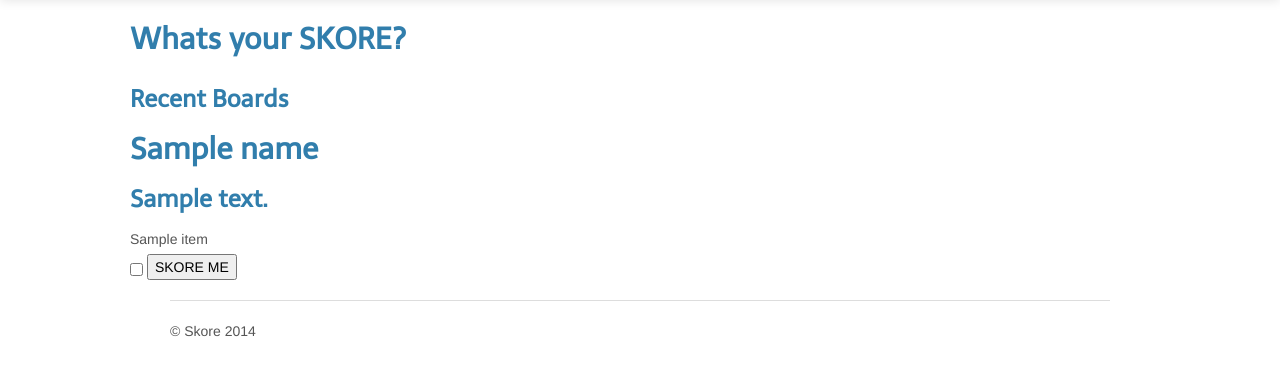
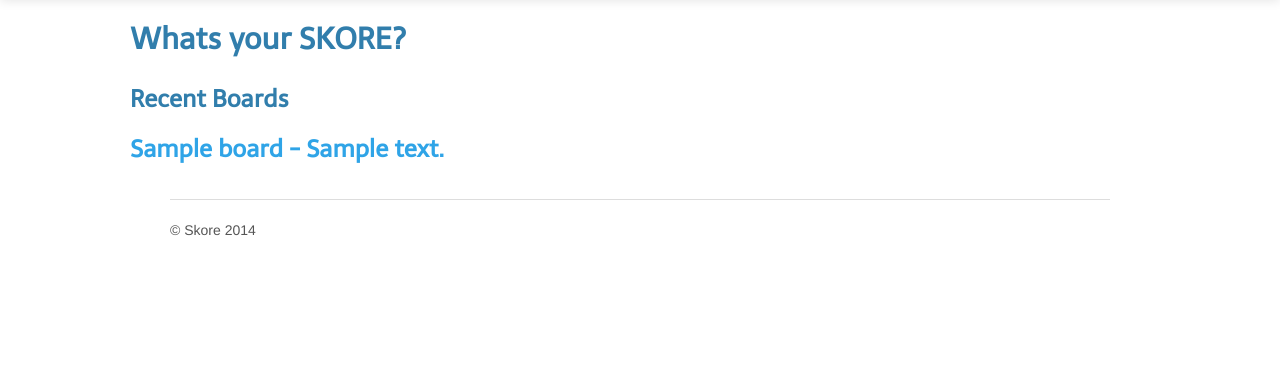
Before and after one commit to t20/skore, a Flask app: template templates/index.html in a window 1280 px wide. Shown: the part 51-427 px from the top of the page. Run offline with Flask 2, Linux system fonts and the light colour scheme; the template is opened without the code that fills it: most values are stand-ins (such as "Sample title", 1, 10 or a date in 2020); some libraries are stand-ins or nearby versions.

Commit message:
Show recently created boards in the homepage

```diff
--- /dev/null
+++ b/templates/_board.html
@@ -0,0 +1,5 @@
+<div class=board-container>
+
+  <h3> <a href="{{ url_for('board', board_id=board.id) }}">{{ board.name }} - {{ board.desc }}</a></h3>
+
+</div>
--- a/templates/_boards.html
+++ /dev/null
@@ -1,8 +0,0 @@
-<h2>{{ name }}</h2>
-<h3>{{ desc }}</h3>
-
-{% for item in items %}
-  <label for="item">{{item}}</label><input type="checkbox" name="" value="{{item}}" id="item">
-{% endfor %}
-
-<input type="button" name="skore" value="SKORE ME" id="skore">
--- a/templates/index.html
+++ b/templates/index.html
@@ -11,6 +11,10 @@
 
 <div class="row">
 <h3>Recent Boards</h3>
-    {% include "_boards.html" %}
+
+  {% for board in boards %}
+    {% include "_board.html" %}
+  {% endfor %}
+
 </div>
 {% endblock %}
```
